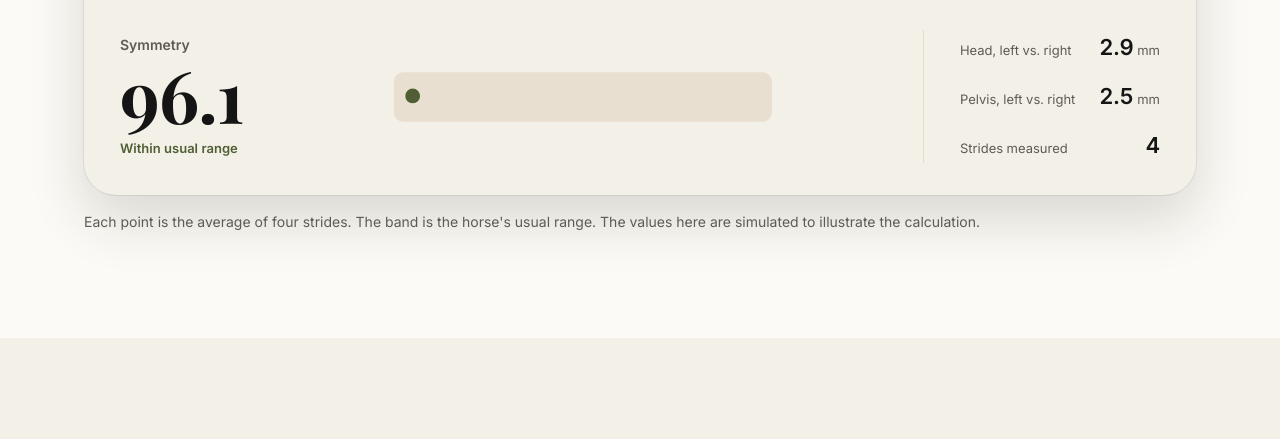
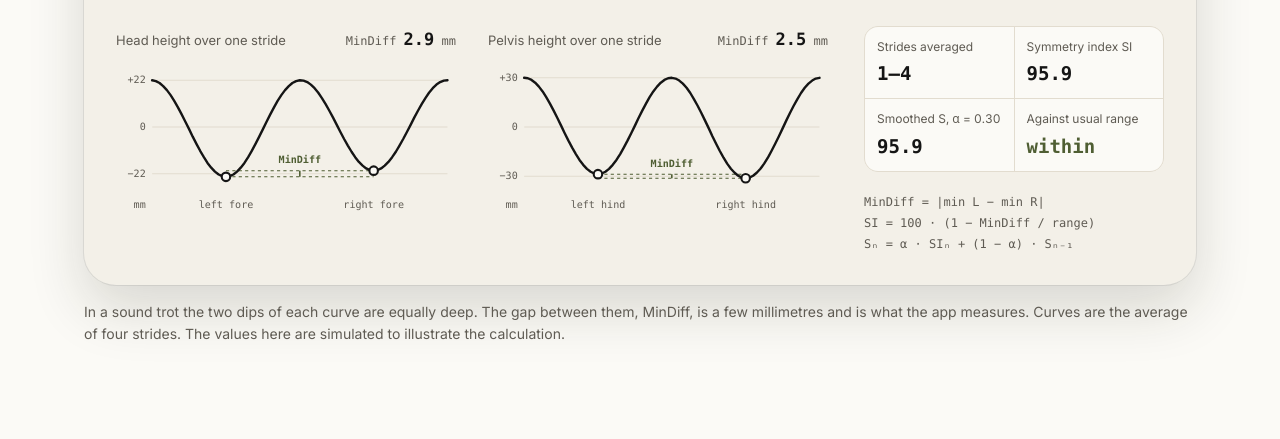
Before and after one commit to florianzainzinger1/gaitCheck, a plain HTML site: page index.html in a window 1280 px wide. Shown: the part 4418-4857 px from the top of the page. Drawn offline with nearby package versions, Linux system fonts and the light colour scheme; a web font is replaced by a local one.

Commit message:
Tracking readout: stride curves with MinDiff, derived values and formulas
- Replace the per-window score chart with the two curves the method rests on: head and pelvis height over one stride, with the gap between the two dips marked
- Four derived values (strides averaged, SI, smoothed S, status) and the formulas
- Still updates once every four strides

```diff
--- a/index.html
+++ b/index.html
@@ -152,27 +152,32 @@
           <video id="techVideo" muted loop playsinline preload="none" poster="site/video/tracking.jpg" width="848" height="384" aria-label="Trot clip with tracking points on the horse's head, body and legs">
             <source src="site/video/tracking.mp4" type="video/mp4">
           </video>
+          <div class="hud" aria-hidden="true"><i></i>stride <span id="hudStride">1</span></div>
           <button class="tech-toggle" id="techToggle" type="button" aria-label="Pause the clip">Pause</button>
         </div>
         <div class="readout" aria-hidden="true">
-          <div class="r-main">
-            <span class="r-label">Symmetry</span>
-            <b class="r-big" id="rSI">96.1</b>
-            <span class="r-status" id="rStatus">Within usual range</span>
+          <div class="curves">
+            <figure class="curve">
+              <figcaption><span>Head height over one stride</span><b>MinDiff <i id="rHead">2.9</i> mm</b></figcaption>
+              <svg id="cHead" viewBox="0 0 320 150"></svg>
+            </figure>
+            <figure class="curve">
+              <figcaption><span>Pelvis height over one stride</span><b>MinDiff <i id="rPelvis">2.5</i> mm</b></figcaption>
+              <svg id="cPelvis" viewBox="0 0 320 150"></svg>
+            </figure>
           </div>
-          <svg class="r-chart" id="rChart" viewBox="0 0 320 110" role="img">
-            <rect class="r-band" x="0" y="34" width="320" height="42" rx="8"/>
-            <polyline class="r-line" id="rLine" points=""/>
-            <g id="rPts"></g>
-          </svg>
-          <dl class="r-side">
-            <div><dt>Head, left vs. right</dt><dd><b id="rHead">–</b> mm</dd></div>
-            <div><dt>Pelvis, left vs. right</dt><dd><b id="rPelvis">–</b> mm</dd></div>
-            <div><dt>Strides measured</dt><dd><b id="rStride">0</b></dd></div>
+          <dl class="r-tiles">
+            <div><dt>Strides averaged</dt><dd><b id="rStride">1–4</b></dd></div>
+            <div><dt>Symmetry index SI</dt><dd><b id="rSI">95.8</b></dd></div>
+            <div><dt>Smoothed S, α = 0.30</dt><dd><b id="rS">95.8</b></dd></div>
+            <div><dt>Against usual range</dt><dd><b id="rStatus" class="ok">within</b></dd></div>
           </dl>
+          <pre class="formula">MinDiff = |min L − min R|
+SI = 100 · (1 − MinDiff / range)
+Sₙ = α · SIₙ + (1 − α) · Sₙ₋₁</pre>
         </div>
       </div>
-      <p class="small tech-note">Each point is the average of four strides. The band is the horse's usual range. The values here are simulated to illustrate the calculation.</p>
+      <p class="small tech-note">In a sound trot the two dips of each curve are equally deep. The gap between them, MinDiff, is a few millimetres and is what the app measures. Curves are the average of four strides. The values here are simulated to illustrate the calculation.</p>
     </div>
   </section>
 
--- a/site/site.css
+++ b/site/site.css
@@ -6,6 +6,7 @@
   --green: #4F5E33; --green-d: #3F4A2A; --green-l: #E3E8D8; --olive: #9DAF7A; --red: #B83A2E; --dark: #161812;
   --serif: "Playfair Display", Georgia, serif;
   --sans: Inter, system-ui, -apple-system, "Segoe UI", sans-serif;
+  --mono: ui-monospace, "SF Mono", SFMono-Regular, Menlo, Consolas, "Roboto Mono", monospace;
   --gutter: 20px; --sec: 72px;
   --r-s: 14px; --r-m: 22px; --r-l: 32px; --r-phone: 38px;
   --shadow: 0 24px 56px rgba(40, 40, 20, .16);
@@ -111,28 +112,36 @@ blockquote cite { display: block; font-family: var(--sans); font-size: 14px; fon
 .step-n { display: flex; align-items: center; gap: 10px; font-weight: 700; font-size: 13px; letter-spacing: .1em; text-transform: uppercase; color: var(--green); margin-bottom: 10px; }
 .step-n b { width: 30px; height: 30px; border-radius: 15px; background: var(--green); color: #FFF; font-size: 15px; letter-spacing: 0; display: flex; align-items: center; justify-content: center; }
 
-/* under the hood: tracking clip with a calm readout that updates every four strides */
+/* under the hood: tracking clip, the stride curves it yields, and the numbers derived from them */
 .tech { background: var(--bg); border-radius: var(--r-l); overflow: hidden; box-shadow: 0 0 0 1px rgba(21, 21, 21, .08), var(--shadow); }
 .tech-video { position: relative; background: #1B1A17; aspect-ratio: 848 / 384; }
 .tech-video video { width: 100%; height: 100%; object-fit: cover; display: block; }
+.hud { position: absolute; left: 10px; top: 10px; display: flex; align-items: center; gap: 7px; padding: 5px 10px; border-radius: 9px; background: rgba(20, 20, 20, .62); -webkit-backdrop-filter: blur(6px); backdrop-filter: blur(6px); color: #FFF; font-family: var(--mono); font-size: 11px; font-variant-numeric: tabular-nums; }
+.hud i { width: 7px; height: 7px; border-radius: 4px; background: #E5484D; }
 .tech-toggle { position: absolute; right: 10px; bottom: 10px; min-height: 32px; padding: 4px 12px; border: 0; border-radius: 9px; background: rgba(20, 20, 20, .62); -webkit-backdrop-filter: blur(6px); backdrop-filter: blur(6px); color: #FFF; font: 600 12px var(--sans); cursor: pointer; }
-.readout { display: grid; gap: 20px; padding: 22px 20px 24px; font-variant-numeric: tabular-nums; }
-.readout b { transition: opacity .35s ease; }
-.readout.tick b, .readout.tick .r-status { opacity: .25; }
-.r-main { display: grid; grid-template-columns: 1fr auto; align-items: baseline; gap: 2px 12px; }
-.r-label { font-size: 14px; font-weight: 600; color: var(--muted); }
-.r-big { grid-row: 2; font-family: var(--serif); font-size: 56px; line-height: 1; letter-spacing: -1px; }
-.r-status { grid-row: 2; grid-column: 2; align-self: end; padding-bottom: 8px; font-size: 13px; font-weight: 600; color: var(--green); transition: opacity .35s ease; }
-.r-chart { display: block; width: 100%; height: auto; overflow: visible; }
-.r-band { fill: var(--band); }
-.r-line { fill: none; stroke: var(--ink); stroke-width: 2.5; stroke-linejoin: round; stroke-linecap: round; }
-.r-chart circle { fill: var(--paper); stroke: var(--ink); stroke-width: 2.5; }
-.r-chart circle.now { fill: var(--green); stroke: var(--green); }
-.r-side { display: grid; grid-template-columns: 1fr 1fr; gap: 14px 16px; margin: 0; padding-top: 18px; border-top: 1px solid var(--line); }
-.r-side div:last-child { grid-column: 1 / -1; display: flex; justify-content: space-between; align-items: baseline; }
-.r-side dt { font-size: 13px; color: var(--muted); }
-.r-side dd { margin: 2px 0 0; font-size: 13px; color: var(--muted); }
-.r-side b { font-size: 22px; font-weight: 600; color: var(--ink); }
+.readout { display: grid; gap: 20px; padding: 20px 16px 22px; font-variant-numeric: tabular-nums; min-width: 0; }
+.readout .fade { transition: opacity .35s ease; }
+.readout.tick .fade { opacity: .2; }
+.curves { display: grid; gap: 18px; }
+.curve { margin: 0; min-width: 0; }
+.curve figcaption { display: flex; justify-content: space-between; align-items: baseline; gap: 12px; margin-bottom: 6px; font-size: 13px; color: var(--muted); }
+.curve figcaption b { flex: none; font-family: var(--mono); font-size: 12px; font-weight: 400; color: var(--muted); white-space: nowrap; }
+.curve figcaption i { font-style: normal; font-size: 17px; font-weight: 600; color: var(--ink); }
+.curve svg { display: block; width: 100%; height: auto; overflow: visible; }
+.curve .ax { stroke: var(--line); stroke-width: 1; }
+.curve .lab { font-family: var(--mono); font-size: 9.5px; fill: var(--muted); }
+.curve .trace { fill: none; stroke: var(--ink); stroke-width: 2.25; stroke-linejoin: round; stroke-linecap: round; }
+.curve .lvl { stroke: var(--green); stroke-width: 1; stroke-dasharray: 3 3; }
+.curve .gap { stroke: var(--green); stroke-width: 1.5; }
+.curve .pt { fill: var(--paper); stroke: var(--ink); stroke-width: 2; }
+.curve .gaplab { font-family: var(--mono); font-size: 9.5px; fill: var(--green); font-weight: 600; }
+.r-tiles { display: grid; grid-template-columns: 1fr 1fr; gap: 1px; margin: 0; background: var(--line); border: 1px solid var(--line); border-radius: var(--r-s); overflow: hidden; }
+.r-tiles div { background: var(--paper); padding: 10px 12px; min-width: 0; }
+.r-tiles dt { font-size: 12px; color: var(--muted); }
+.r-tiles dd { margin: 2px 0 0; }
+.r-tiles b { font-family: var(--mono); font-size: 19px; font-weight: 600; color: var(--ink); }
+.r-tiles b.ok { color: var(--green); }
+.formula { margin: 0; font-family: var(--mono); font-size: 11px; line-height: 1.75; color: var(--muted); white-space: pre; overflow: hidden; }
 .tech-note { margin-top: 16px; }
 
 /* split */
@@ -237,14 +246,11 @@ blockquote cite { display: block; font-family: var(--sans); font-size: 14px; fon
   .step { display: block; }
   .step .shot { border-radius: var(--r-phone); margin-bottom: 22px; }
 
-  .readout { grid-template-columns: auto 1fr auto; align-items: center; gap: 48px; padding: 32px 36px; }
-  .r-main { grid-template-columns: auto; }
-  .r-big { font-size: 72px; }
-  .r-status { grid-row: 3; grid-column: 1; padding: 6px 0 0; }
-  .r-chart { max-height: 130px; }
-  .r-side { grid-template-columns: auto; gap: 14px; padding: 0 0 0 36px; border-top: 0; border-left: 1px solid var(--line); min-width: 220px; }
-  .r-side div, .r-side div:last-child { grid-column: auto; display: flex; justify-content: space-between; align-items: baseline; gap: 24px; }
-  .r-side dd { margin: 0; }
+  .readout { grid-template-columns: 1fr 1fr 300px; grid-template-areas: "curves curves tiles" "curves curves formula"; gap: 20px 36px; padding: 28px 32px 30px; align-items: start; }
+  .curves { grid-area: curves; grid-template-columns: 1fr 1fr; gap: 32px; }
+  .r-tiles { grid-area: tiles; }
+  .formula { grid-area: formula; font-size: 12px; }
+  .hud { left: 16px; top: 16px; font-size: 12px; }
   .tech-toggle { right: 16px; bottom: 16px; }
   .split { grid-template-columns: 1fr 1fr; gap: 72px; }
   .split.rev > :first-child { order: 2; }
--- a/site/site.js
+++ b/site/site.js
@@ -28,42 +28,66 @@
     els.forEach(el => el.classList.add('in'));
   }
 
-  // Under the hood: the tracking clip plays while it is on screen. The readout next to it stays calm:
-  // it updates once every four strides and adds one point to the chart. The values are simulated from
-  // the clip time (no real measurement), so they are stable and loop cleanly.
+  // Under the hood: the tracking clip plays while it is on screen. Next to it, the two curves the method
+  // is built on: vertical movement of head and pelvis over one stride, averaged over four strides. Each
+  // curve has two dips (one per diagonal); the gap between them is MinDiff. Curves and numbers update
+  // once every four strides. All values are simulated from the clip time, so they loop cleanly.
   const video = document.getElementById('techVideo');
   const readout = document.querySelector('.readout');
   if (video && readout) {
     const $ = id => document.getElementById(id);
-    const STRIDE = 0.72, PER = 4, SLOTS = 8, LO = 94.5, HI = 97.5;
+    const STRIDE = 0.72, PER = 4, ALPHA = 0.30, LO = 94.5;
     const rnd = (n, k) => { const x = Math.sin(n * 127.1 + k * 311.7) * 43758.5453; return x - Math.floor(x); };
-    const avg = (w, f) => { let s = 0; for (let i = 0; i < PER; i++) s += f(w * PER + i); return s / PER; };
-    const headOf = w => avg(w, n => 1.0 + 3.2 * rnd(n, 1));           // mm, difference between the two halves of a stride
-    const pelvisOf = w => avg(w, n => 1.0 + 2.8 * rnd(n, 2));
-    const siOf = w => 100 - 1.6 * pelvisOf(w);                       // symmetry score of the window
-    const X = i => 16 + i * (288 / (SLOTS - 1));
-    const Y = v => 34 + (HI - v) / (HI - LO) * 42;                    // band spans y 34..76 in the chart
-    let shown = -2;
-    function render(done) {                                           // done = number of finished windows
-      if (done === shown) return;
-      const first = shown === -2; shown = done;
+    const avg = (w, k, base, span) => { let s = 0; for (let i = 0; i < PER; i++) s += base + span * rnd(w * PER + i, k); return s / PER; };
+    const PARTS = {
+      head: { svg: 'cHead', out: 'rHead', amp: 22, k: 1, diff: w => avg(w, 1, 1.0, 3.2), names: ['left fore', 'right fore'] },
+      pelvis: { svg: 'cPelvis', out: 'rPelvis', amp: 30, k: 2, diff: w => avg(w, 2, 1.0, 2.8), names: ['left hind', 'right hind'] }
+    };
+    const siOf = w => 100 * (1 - PARTS.pelvis.diff(w) / (2 * PARTS.pelvis.amp));
+    const minus = v => (v < 0 ? '−' : v > 0 ? '+' : '') + Math.abs(v);
+    // chart geometry (viewBox 320 x 150)
+    const X0 = 34, X1 = 312, Y0 = 10, Y1 = 118;
+    function curve(part, w) {
+      const A = part.amp, d = part.diff(w), a = d / 2 * (rnd(w, part.k + 5) < 0.5 ? -1 : 1), lim = A + 5;
+      const x = ph => X0 + ph * (X1 - X0), y = mm => Y0 + (lim - mm) / (2 * lim) * (Y1 - Y0);
+      const f = ph => A * Math.cos(4 * Math.PI * ph) - a * Math.sin(2 * Math.PI * ph);     // dips at 25 % and 75 % of the stride
+      let path = ''; for (let i = 0; i <= 80; i++) path += (i ? 'L' : 'M') + x(i / 80).toFixed(1) + ' ' + y(f(i / 80)).toFixed(1);
+      const yL = y(f(0.25)), yR = y(f(0.75)), xg = x(0.5);
+      const tick = mm => '<line class="ax" x1="' + X0 + '" x2="' + X1 + '" y1="' + y(mm).toFixed(1) + '" y2="' + y(mm).toFixed(1) + '"/><text class="lab" x="' + (X0 - 6) + '" y="' + (y(mm) + 3).toFixed(1) + '" text-anchor="end">' + minus(mm) + '</text>';
+      $(part.svg).innerHTML = tick(A) + tick(0) + tick(-A) +
+        '<line class="lvl" x1="' + x(0.25) + '" x2="' + x(0.75) + '" y1="' + yL.toFixed(1) + '" y2="' + yL.toFixed(1) + '"/>' +
+        '<line class="lvl" x1="' + x(0.25) + '" x2="' + x(0.75) + '" y1="' + yR.toFixed(1) + '" y2="' + yR.toFixed(1) + '"/>' +
+        '<path class="trace" d="' + path + '"/>' +
+        '<circle class="pt" cx="' + x(0.25) + '" cy="' + yL.toFixed(1) + '" r="4"/><circle class="pt" cx="' + x(0.75) + '" cy="' + yR.toFixed(1) + '" r="4"/>' +
+        '<line class="gap" x1="' + xg + '" x2="' + xg + '" y1="' + Math.min(yL, yR).toFixed(1) + '" y2="' + Math.max(yL, yR).toFixed(1) + '"/>' +
+        '<text class="gaplab" x="' + xg + '" y="' + (Math.min(yL, yR) - 7).toFixed(1) + '" text-anchor="middle">MinDiff</text>' +
+        '<text class="lab" x="' + x(0.25) + '" y="' + (Y1 + 22) + '" text-anchor="middle">' + part.names[0] + '</text>' +
+        '<text class="lab" x="' + x(0.75) + '" y="' + (Y1 + 22) + '" text-anchor="middle">' + part.names[1] + '</text>' +
+        '<text class="lab" x="' + (X0 - 6) + '" y="' + (Y1 + 22) + '" text-anchor="end">mm</text>';
+      $(part.out).textContent = d.toFixed(1);
+    }
+    readout.querySelectorAll('svg, figcaption i, .r-tiles b').forEach(el => el.classList.add('fade'));
+    let shown = -1;
+    function render(w) {                                              // w = index of the four-stride window
+      if (w === shown) return;
+      const first = shown < 0; shown = w;
       const paint = () => {
-        const w = done - 1;
-        $('rStride').textContent = done * PER;
-        $('rSI').textContent = done ? siOf(w).toFixed(1) : '–';
-        $('rHead').textContent = done ? headOf(w).toFixed(1) : '–';
-        $('rPelvis').textContent = done ? pelvisOf(w).toFixed(1) : '–';
-        $('rStatus').textContent = !done ? 'Reading the first strides' : (siOf(w) >= LO ? 'Within usual range' : 'Below usual range');
-        const pts = []; for (let i = 0; i < Math.min(done, SLOTS); i++) pts.push([X(i), Y(siOf(i))]);
-        $('rLine').setAttribute('points', pts.map(p => p[0].toFixed(1) + ',' + p[1].toFixed(1)).join(' '));
-        $('rPts').innerHTML = pts.map((p, i) => '<circle cx="' + p[0].toFixed(1) + '" cy="' + p[1].toFixed(1) + '" r="5"' + (i === pts.length - 1 ? ' class="now"' : '') + '/>').join('');
+        curve(PARTS.head, w); curve(PARTS.pelvis, w);
+        let s = siOf(0); for (let i = 1; i <= w; i++) s = ALPHA * siOf(i) + (1 - ALPHA) * s;
+        $('rStride').textContent = (w * PER + 1) + '–' + (w * PER + PER);
+        $('rSI').textContent = siOf(w).toFixed(1);
+        $('rS').textContent = s.toFixed(1);
+        $('rStatus').textContent = s >= LO ? 'within' : 'below';
         readout.classList.remove('tick');
       };
       if (first || calm) { paint(); return; }
       readout.classList.add('tick'); setTimeout(paint, 350);          // soft fade between updates
     }
-    // The first value is there from the start, so the card never shows an empty state.
-    const update = () => render(Math.min(SLOTS, Math.floor((video.currentTime || 0) / (STRIDE * PER)) + 1));
+    const update = () => {
+      const t = video.currentTime || 0;
+      $('hudStride').textContent = Math.floor(t / STRIDE) + 1;
+      render(Math.floor(t / (STRIDE * PER)));
+    };
     let userPaused = calm, visible = false;
     const toggle = $('techToggle');
     const label = () => { toggle.textContent = video.paused ? 'Play' : 'Pause'; toggle.setAttribute('aria-label', (video.paused ? 'Play' : 'Pause') + ' the clip'); };
```
Also changed, not shown: 1 other file.
